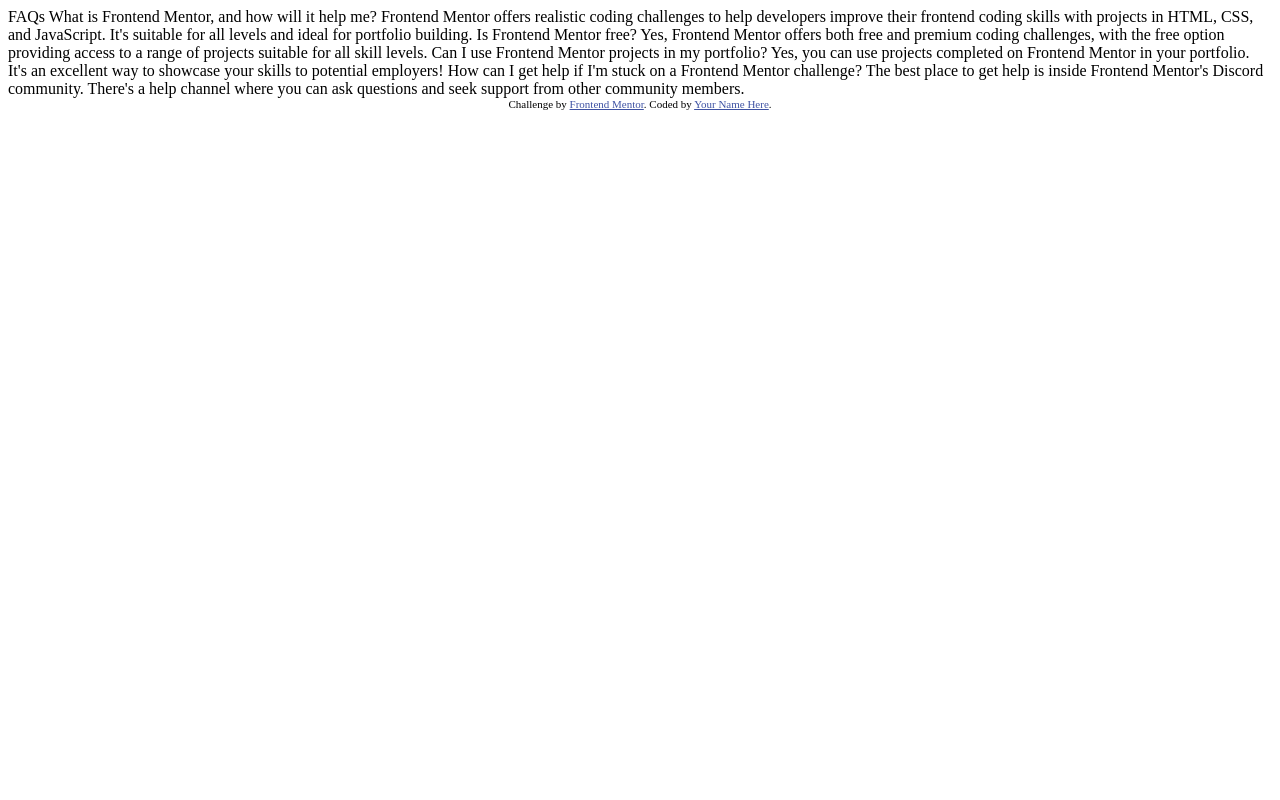
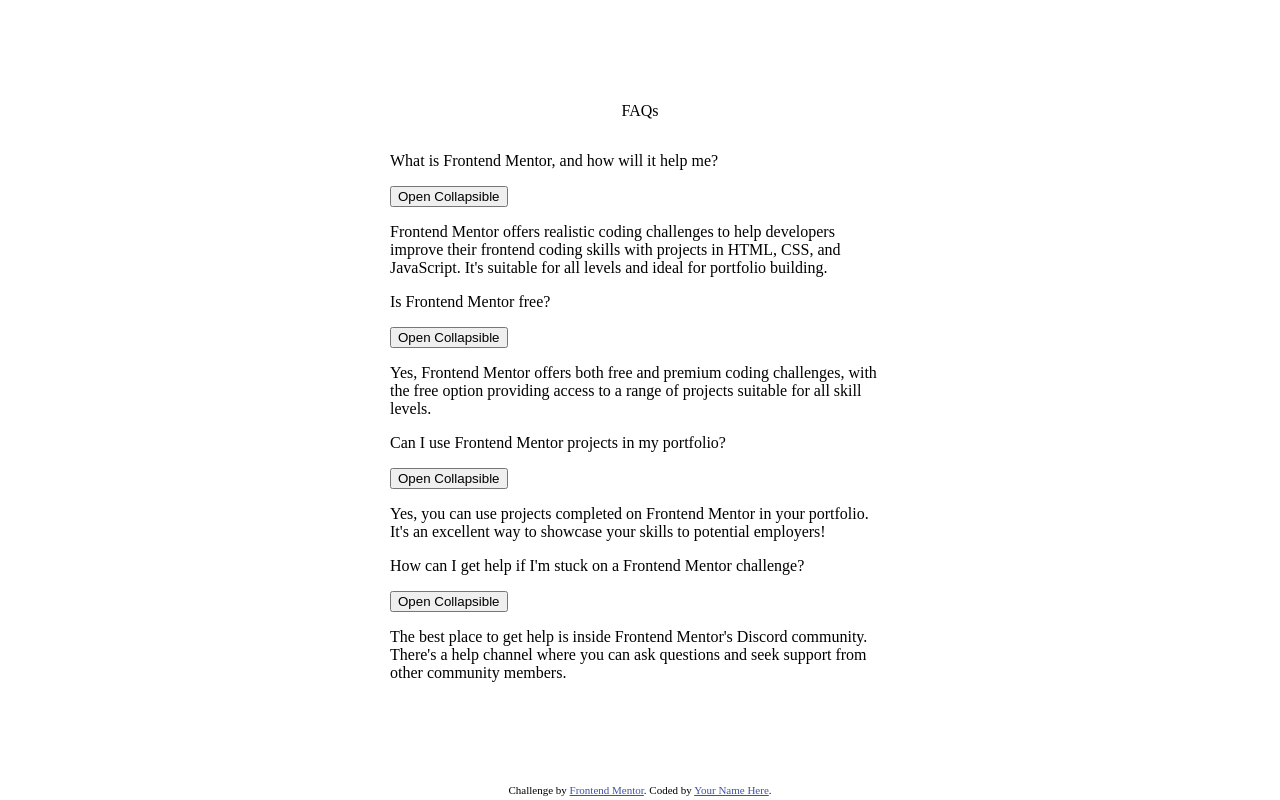
Before and after one commit to Isra3750/Test_site, a plain HTML site: page faq-accordion-main/index.html in a window 1280 px wide. Drawn offline with Linux system fonts and the light colour scheme.

Commit message:
small update 1 for project 7

```diff
--- a/faq-accordion-main/index.html
+++ b/faq-accordion-main/index.html
@@ -5,6 +5,7 @@
   <meta name="viewport" content="width=device-width, initial-scale=1.0"> <!-- displays site properly based on user's device -->
 
   <link rel="icon" type="image/png" sizes="32x32" href="./assets/images/favicon-32x32.png">
+  <link rel="stylesheet" href="styles.css">
 
   <title>Frontend Mentor | FAQ accordion</title>
 
@@ -15,30 +16,51 @@
   </style>
 </head>
 <body>
+  <main>
+    <div class="FAQ">
+      <p>FAQs</p>
+    </div>
+    <div class="Expand-collapse">
 
-  FAQs
+      <div class="block1">
+        <p>What is Frontend Mentor, and how will it help me?</p>
+        <button type="button" class="collapsible">Open Collapsible</button>
+        <div class="content">
+          <p>Frontend Mentor offers realistic coding challenges to help developers improve their
+            frontend coding skills with projects in HTML, CSS, and JavaScript. It's suitable for
+            all levels and ideal for portfolio building.</p>
+        </div>
+      </div>
 
-  What is Frontend Mentor, and how will it help me?
+      <div class="block2">
+        <p>Is Frontend Mentor free?</p>
+        <button type="button" class="collapsible">Open Collapsible</button>
+        <div class="content">
+          <p>Yes, Frontend Mentor offers both free and premium coding challenges, with the free
+            option providing access to a range of projects suitable for all skill levels.</p>
+        </div>
+      </div>
 
-  Frontend Mentor offers realistic coding challenges to help developers improve their
-  frontend coding skills with projects in HTML, CSS, and JavaScript. It's suitable for
-  all levels and ideal for portfolio building.
+      <div class="block3">
+        <p>Can I use Frontend Mentor projects in my portfolio?</p>
+        <button type="button" class="collapsible">Open Collapsible</button>
+        <div class="content">
+          <p>Yes, you can use projects completed on Frontend Mentor in your portfolio. It's an excellent
+            way to showcase your skills to potential employers!</p>
+        </div>
+      </div>
 
-  Is Frontend Mentor free?
-
-  Yes, Frontend Mentor offers both free and premium coding challenges, with the free
-  option providing access to a range of projects suitable for all skill levels.
-
-  Can I use Frontend Mentor projects in my portfolio?
-
-  Yes, you can use projects completed on Frontend Mentor in your portfolio. It's an excellent
-  way to showcase your skills to potential employers!
-
-  How can I get help if I'm stuck on a Frontend Mentor challenge?
-
-  The best place to get help is inside Frontend Mentor's Discord community. There's a help
-  channel where you can ask questions and seek support from other community members.
-
+      <div class="block4">
+        <p>How can I get help if I'm stuck on a Frontend Mentor challenge?</p>
+        <button type="button" class="collapsible">Open Collapsible</button>
+        <div class="content">
+          <p>The best place to get help is inside Frontend Mentor's Discord community. There's a help
+            channel where you can ask questions and seek support from other community members.</p>
+        </div>
+      </div>
+    </div>
+  </main>
+  <script src="script.js"></script>
 
   <div class="attribution">
     Challenge by <a href="https://www.frontendmentor.io?ref=challenge" target="_blank">Frontend Mentor</a>.
--- /dev/null
+++ b/faq-accordion-main/styles.css
@@ -0,0 +1,14 @@
+body {
+    margin: 0;
+}
+
+main {
+    display: flex;
+    justify-content: center;
+    align-items: center;
+    flex-direction: column;
+    margin: 0 auto; /* Center main horizontally on the screen */
+
+    height: 98vh;
+    max-width: 500px;
+}
```
Also changed, not shown: faq-accordion-main/script.js (added).
